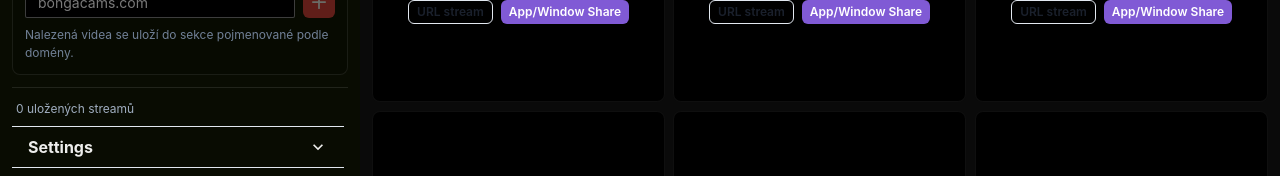
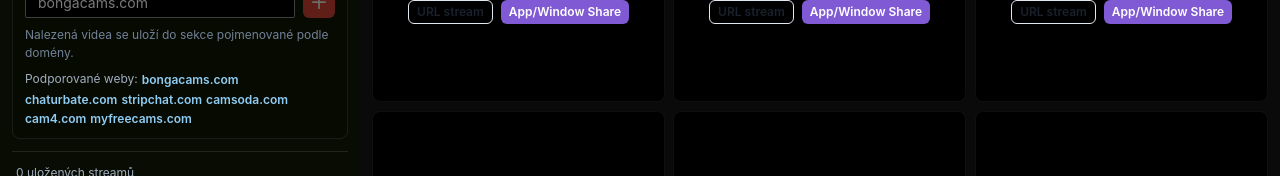
Before and after one commit to jnovec/synced-novec-online, a Next.js app: page / in a window 1280 px wide. Shown: the part 424-600 px from the top of the page. Built offline with nearby package versions, Linux system fonts and the light colour scheme.

Commit message:
Restore clickable supported sites list

```diff
--- a/src/components/Sidebar.tsx
+++ b/src/components/Sidebar.tsx
@@ -217,6 +217,14 @@ export const Sidebar = () => {
             <Text color="gray.500" fontSize="xs" mt="2">
               Nalezená videa se uloží do sekce pojmenované podle domény.
             </Text>
+            <Text color="gray.400" fontSize="xs" mt="2">
+              <Flex gap="1" flexWrap="wrap" alignItems="center">
+                <Text as="span">Podporované weby:</Text>
+                {supportedSourceWebsites.map((website) => (
+                  <Button key={website} size="xs" variant="link" color="blue.200" onClick={() => setSourceUrl(website)}>{website}</Button>
+                ))}
+              </Flex>
+            </Text>
           </Box>
 
           <Divider borderColor="whiteAlpha.300" />
```
